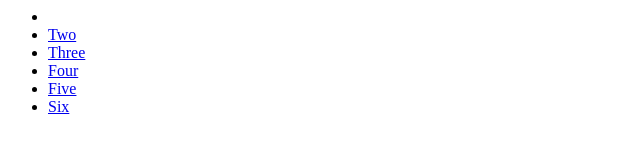
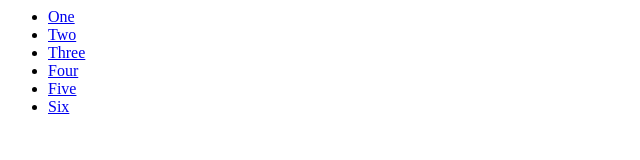
Before and after one commit to georgeslabreche/tmp, a plain HTML site: page index.html in a window 1280 px wide. Shown: the full height of the page, 0-640 px from the left. Drawn offline with Linux system fonts and the light colour scheme.

Commit message:
Update index.html

```diff
--- a/index.html
+++ b/index.html
@@ -1,7 +1,7 @@
 <html>
   <body>
     <ul>
-      <li><a href="https://fbcdn-sphotos-g-a.akamaihd.net/hphotos-ak-xpa1/v/t1.0-9/10959608_672193179558413_4389599159643186086_n.jpg?oh=0911b0729d2b231f31b235366549ae5e&oe=58772286&__gda__=1483943230_fa758e7dc0738b199bc5966a401a5eff"></a>
+      <li><a href="https://fbcdn-sphotos-g-a.akamaihd.net/hphotos-ak-xpa1/v/t1.0-9/10959608_672193179558413_4389599159643186086_n.jpg?oh=0911b0729d2b231f31b235366549ae5e&oe=58772286&__gda__=1483943230_fa758e7dc0738b199bc5966a401a5eff">One</a>
       <li><a href="https://fbcdn-sphotos-c-a.akamaihd.net/hphotos-ak-xtp1/v/t1.0-9/10500379_651283098316088_3862107653362008213_n.jpg?oh=93fde44ee60d33ceff89dda8edb3cb68&oe=5846FE92&__gda__=1480890788_757ec40cc5b0fc1e85ce8fb13e915640">Two</a>
       <li><a href="https://scontent-ams3-1.xx.fbcdn.net/v/t1.0-9/10982692_680002338777497_392263781586280010_n.jpg?oh=528ddd715a87620c3fbece1b2636edd7&oe=587E476B">Three</a>
       <li><a href="https://fbcdn-sphotos-e-a.akamaihd.net/hphotos-ak-xaf1/v/t1.0-9/10268415_651286431649088_8587343702194309348_n.jpg?oh=da055334581eb487a428baf6cff0e6a0&oe=5874A609&__gda__=1485054904_725537fafbcfb4bae4f57e382d715537">Four</a>
```
